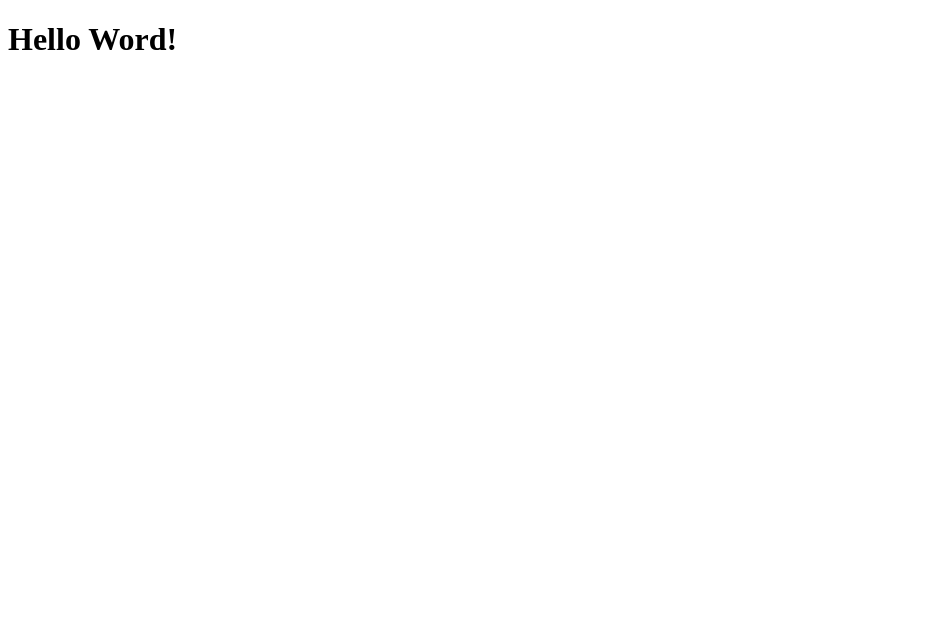
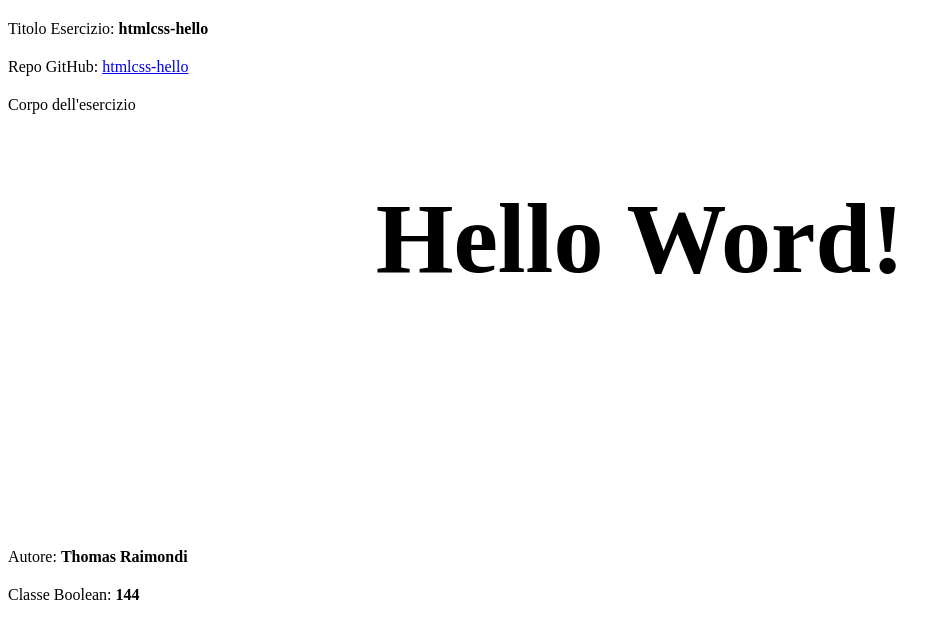
Before and after one commit to thomasraimondi/htmlcss-hello, a plain HTML site: page index.html in a window 1280 px wide. Shown: the whole page, without its empty margins (0-951 px from the left). Drawn offline with Linux system fonts and the light colour scheme.

Commit message:
Add content e css

```diff
--- /dev/null
+++ b/css/style.css
@@ -0,0 +1,12 @@
+div {
+    margin-top: 20px;
+}
+
+main>h1 {
+    height: 300px;
+    text-align: center;
+}
+
+h1 {
+    font-size: 100px;
+}
--- a/index.html
+++ b/index.html
@@ -4,11 +4,24 @@
 <head>
     <meta charset="UTF-8">
     <meta name="viewport" content="width=device-width, initial-scale=1.0">
+    <link rel="stylesheet" href="css/style.css">
     <title>htmlcss-hello</title>
 </head>
 
 <body>
-    <h1>Hello Word!</h1>
+
+    <head>
+        <div>Titolo Esercizio: <strong>htmlcss-hello</strong></div>
+        <div>Repo GitHub: <a href="https://github.com/thomasraimondi/htmlcss-hello">htmlcss-hello</a></div>
+    </head>
+    <main>
+        <div>Corpo dell'esercizio</div>
+        <h1>Hello Word!</h1>
+    </main>
+    <footer>
+        <div>Autore: <strong>Thomas Raimondi</strong></div>
+        <div>Classe Boolean: <strong>144</strong></div>
+    </footer>
 </body>
 
 </html>
```
